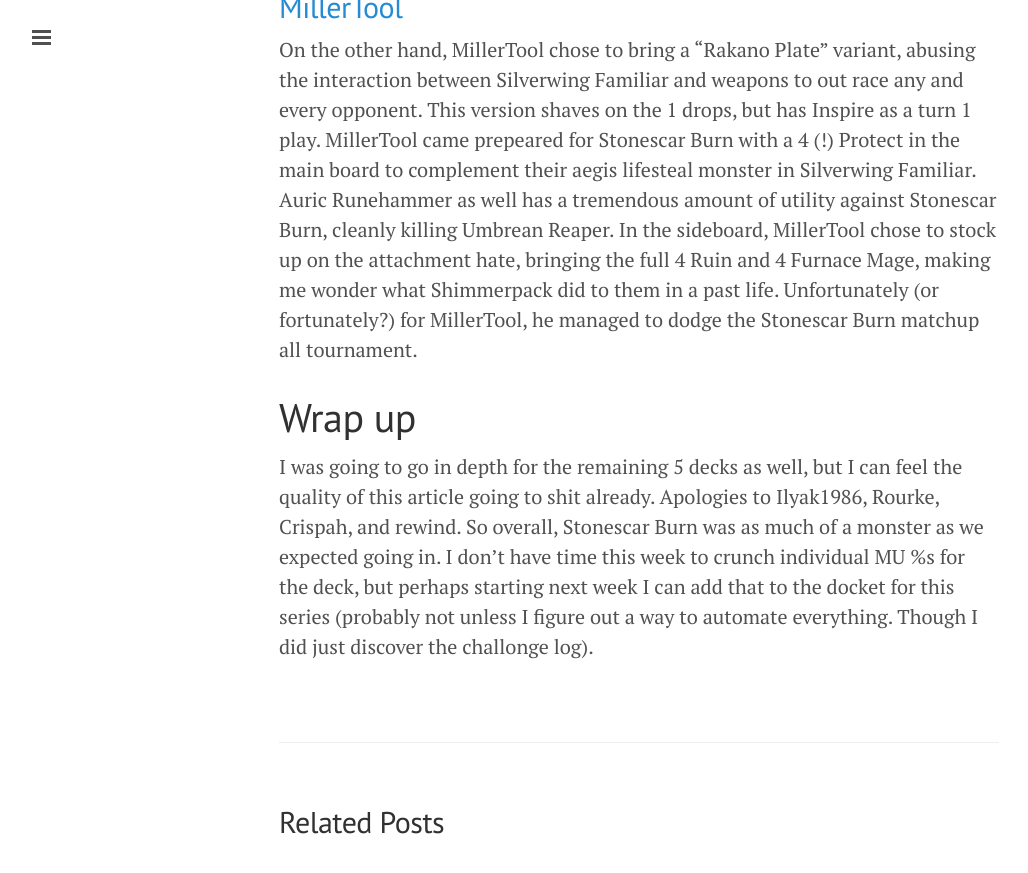
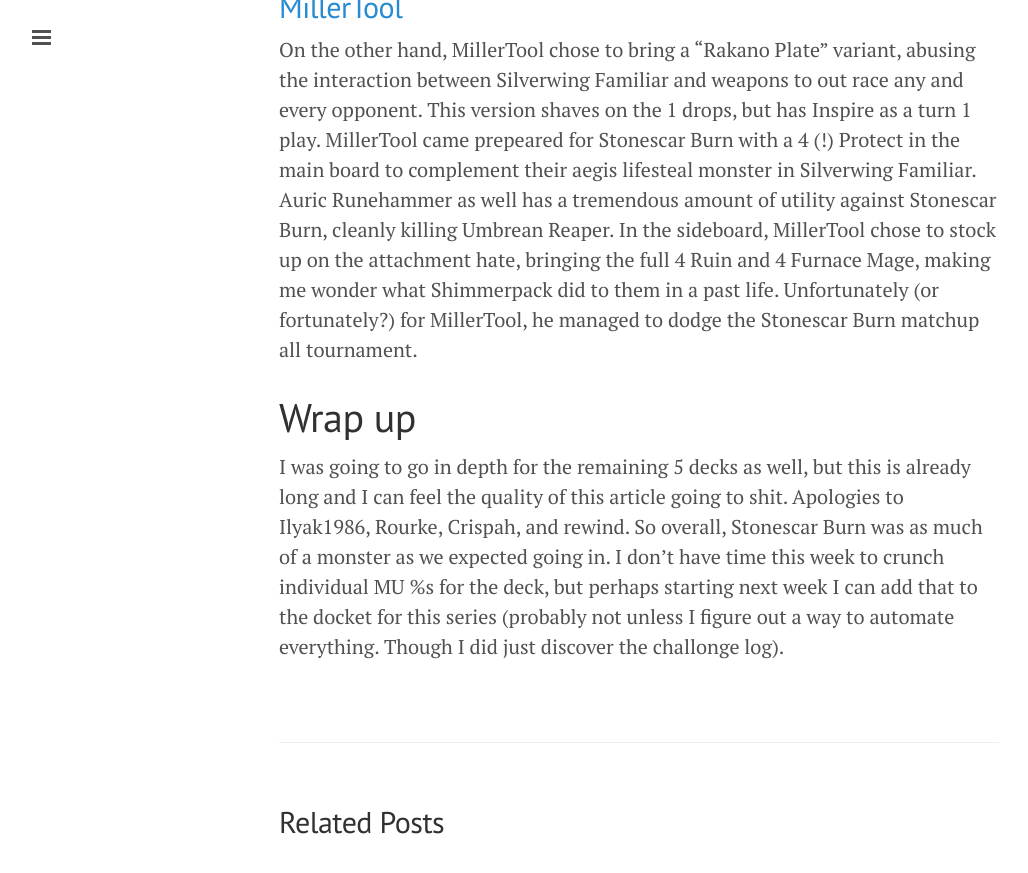
Before and after one commit to brlmski/brlmski.github.io, a Jekyll site: the page built from _posts/2016-12-07-ets-season-2-week-1-lookback-snazzy-name-proposals-accepted.markdown, in a window 1280 px wide and 900 px high, scrolled down 5977 px. Shown: the top 873 px of the window, without its empty margins (1-1029 px from the left). Built offline with Jekyll 4.4.1, drawn with Linux system fonts in a browser that asks for light colours.

Commit message:
Update 2016-12-07-ets-season-2-week-1-lookback-snazzy-name-proposals-accepted.markdown

```diff
--- a/_posts/2016-12-07-ets-season-2-week-1-lookback-snazzy-name-proposals-accepted.markdown
+++ b/_posts/2016-12-07-ets-season-2-week-1-lookback-snazzy-name-proposals-accepted.markdown
@@ -104,4 +104,4 @@ On the other hand, MillerTool chose to bring a "Rakano Plate" variant, abusing t
 
 # Wrap up
 
-I was going to go in depth for the remaining 5 decks as well, but I can feel the quality of this article going to shit already. Apologies to Ilyak1986, Rourke, Crispah, and rewind. So overall, Stonescar Burn was as much of a monster as we expected going in. I don't have time this week to crunch individual MU %s for the deck, but perhaps starting next week I can add that to the docket for this series (probably not unless I figure out a way to automate everything. Though I did just discover the challonge log).
+I was going to go in depth for the remaining 5 decks as well, but this is already long and I can feel the quality of this article going to shit. Apologies to Ilyak1986, Rourke, Crispah, and rewind. So overall, Stonescar Burn was as much of a monster as we expected going in. I don't have time this week to crunch individual MU %s for the deck, but perhaps starting next week I can add that to the docket for this series (probably not unless I figure out a way to automate everything. Though I did just discover the challonge log).
```
